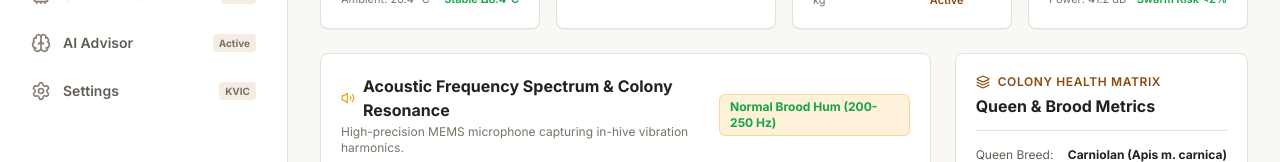
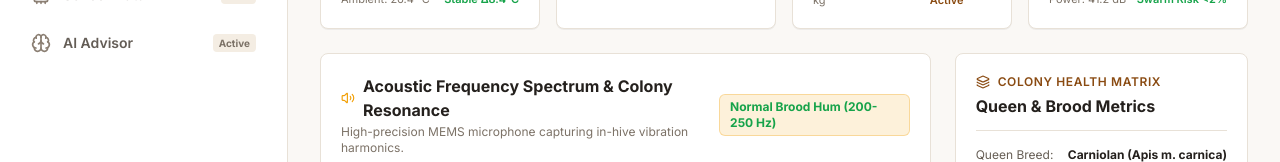
Before and after one commit to pranshr/vanguard-hackshift-iiitd-26, a Next.js app in the folder web/: page /beekeeper in a window 1280 px wide. Shown: the part 437-599 px from the top of the page. Built offline with nearby package versions, Linux system fonts and the light colour scheme; sample sign-in values are in the browser's storage; a web font is replaced by a local one.

Commit message:
feat: create beekeeper dashboard and sensor telemetry pages with apiary management tools

```diff
--- a/web/src/app/beekeeper/page.tsx
+++ b/web/src/app/beekeeper/page.tsx
@@ -27,7 +27,6 @@ import {
   ShieldCheck,
   BatteryCharging,
   Wifi,
-  Sun,
   Layers,
   FileText,
   QrCode,
@@ -201,7 +200,6 @@ export default function BeekeeperPage() {
     { key: "harvest" as TabKey, label: "Harvest Honey", icon: Droplet, badge: "Ready" },
     { key: "sensors" as TabKey, label: "Sensor Data", icon: Cpu, badge: "4 Ch" },
     { key: "advisor" as TabKey, label: "AI Advisor", icon: Brain, badge: "Active" },
-    { key: "settings" as TabKey, label: "Settings", icon: Settings, badge: "KVIC" },
   ];
 
   // Handle AI question submit
--- a/web/src/app/sensors/page.tsx
+++ b/web/src/app/sensors/page.tsx
@@ -1,4 +1,4 @@
-se client";
+"use client";
 
 import Link from "next/link";
 import {
```
